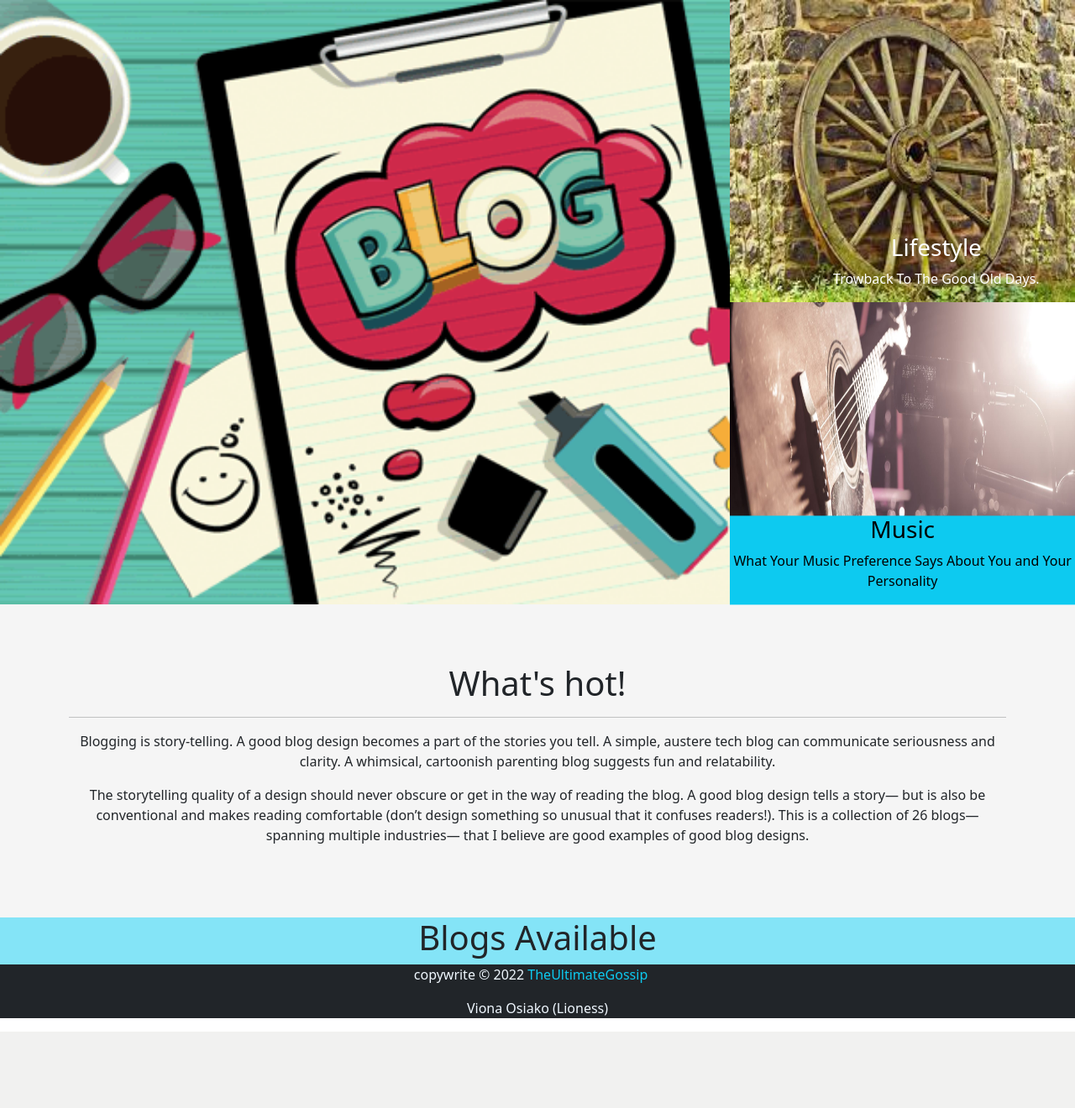
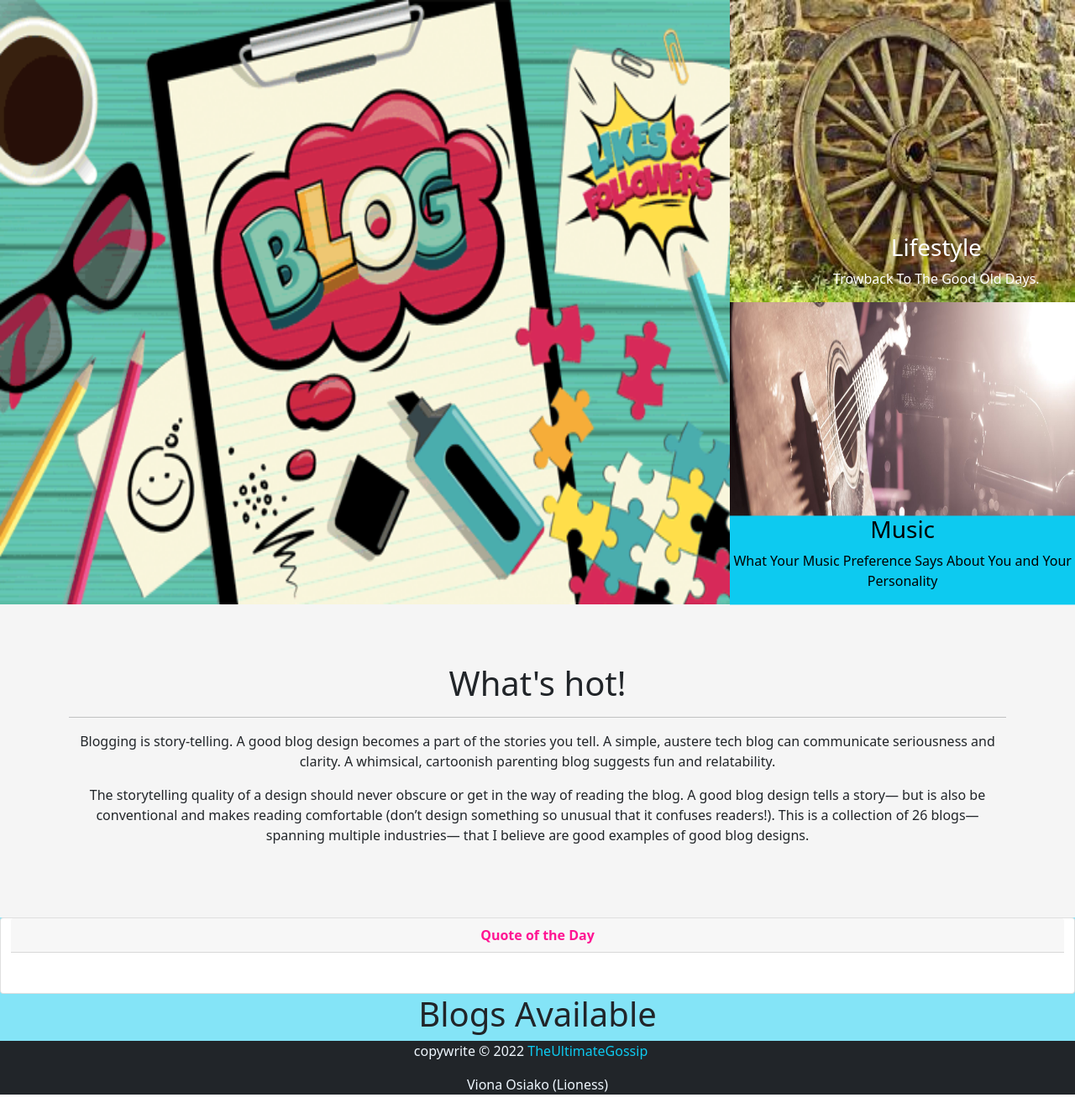
Before and after one commit to vionaosiako/TheUltimateGossipBlog, a Flask app: page / in a window 1280 px wide. Shown: the part 74-1394 px from the top of the page at 84% size. Before the commit the page ends 1303 px from the top, so only its background shows below. Run offline with Flask 2, Linux system fonts and the light colour scheme; data that the repository does not hold is empty; some libraries are stand-ins or nearby versions; some web fonts are replaced.

Commit message:
consume quote API

```diff
--- a/app/__init__.py
+++ b/app/__init__.py
@@ -44,8 +44,8 @@
     app.register_blueprint(main_blueprint)
 
       # setting config
-    from .requests import configure_request
-    configure_request(app)
+    # from .requests import configure_request
+    # configure_request(app)
 
 
     return app
--- a/app/main/views.py
+++ b/app/main/views.py
@@ -1,17 +1,18 @@
 from flask import render_template,request,redirect,url_for,abort,flash
 from . import main
-# from ..requests import
 from .forms import *
 from ..models import Blog,Comment
 from .. import db
+from ..requests import get_quote
 
 # from flask_login import login_required,current_user
 
 @main.route('/')
 def index():
     blog=Blog.query.all()
+    quote = get_quote()
 
-    return render_template('index.html', blog=blog)
+    return render_template('index.html', blog=blog, quote=quote)
 
 @main.route('/addblog',methods=['GET','POST'])
 def add_blog():
--- a/app/models.py
+++ b/app/models.py
@@ -55,3 +55,11 @@
 
     def __repr__(self):
         return f'Comment {self.title}'
+
+class Quote:
+    """
+    Class that returns quotes requested from API
+    """
+    def __init__(self, author, quote):
+        self.author = author
+        self.quote = quote
--- a/app/requests.py
+++ b/app/requests.py
@@ -1,11 +1,25 @@
 
 import urllib.request,json
-# import requests
+# # import requests
 
-# Getting api key
-api_key = None
+# # Getting api key
+# api_key = None
 
 
-def configure_request(app):
-    global api_key
-    # api_key = app.config['API_KEY']
+# def configure_request(app):
+#     global api_key
+#     # api_key = app.config['API_KEY']
+
+import requests
+from .models import Quote
+
+url = "http://quotes.stormconsultancy.co.uk/random.json"
+
+def get_quote():
+    """
+    Function that consumes http request and returns random quotes
+    """
+    response = requests.get(url).json()
+    random_quote = Quote(response.get("author"), response.get("quote"))
+
+    return random_quote
--- a/app/templates/index.html
+++ b/app/templates/index.html
@@ -11,7 +11,7 @@
 </div>
 <div class="row">
   <div class="col-lg-8 banner">
-      <img src="{{ url_for('static', filename = 'images/Blogging.png')}}" alt="image" style="height: 90vh;">
+      <img src="{{ url_for('static', filename = 'images/Blogging.png')}}" alt="image" style="height: 90vh;width: 103%;">
 
   </div>
   <div class="col-lg-4">
@@ -46,11 +46,20 @@
 </div>
 
 <div class="container-fluid" style="background-color: #84E4F7;">
-  <div class="row">
+  <div class="row text-center">
+    <div class="card">
+      <div class="card-header" style="color: #ff1493;">
+        <b>Quote of the Day</b>
+      </div>
+      <div class="card-body">
+          <p>{{ quote.quote }}</p>
+          <cite>{{ quote.author }}</cite>
+      </div>
+    </div>
     <h1 class="text-center">Blogs Available</h1>
     {% for gossip in blog %}
-        <div class="col-lg-4 mt-4" style="margin-bottom: 5px;">
-            <div class="card" style="height: 320px;">
+        <div class="col-lg-4 mt-4" style="margin-bottom: 5px;display: grid;">
+            <div class="card">
                 <div class="card-body">
                     <h3 class="card-title text-center text" style="color: #ff1493;">{{gossip.title}}</h3>
                     <p class="card-text">{{gossip.content}}</p>
@@ -77,8 +86,4 @@
 
 </div>
 
-
-
-
-
 {% endblock%}
```
